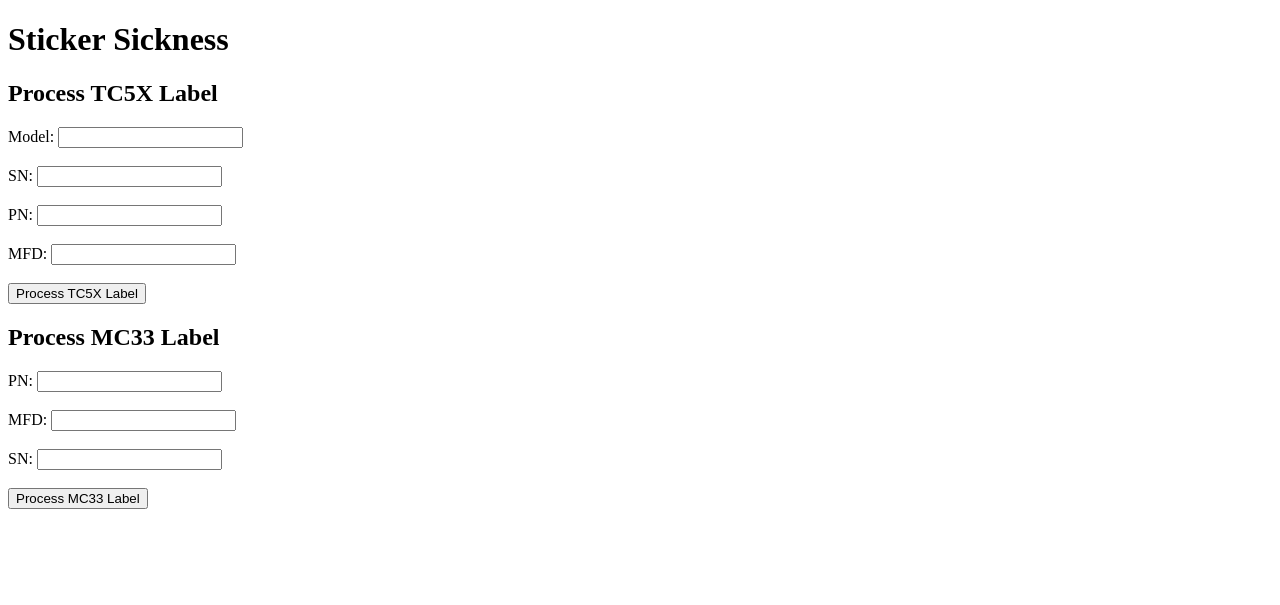
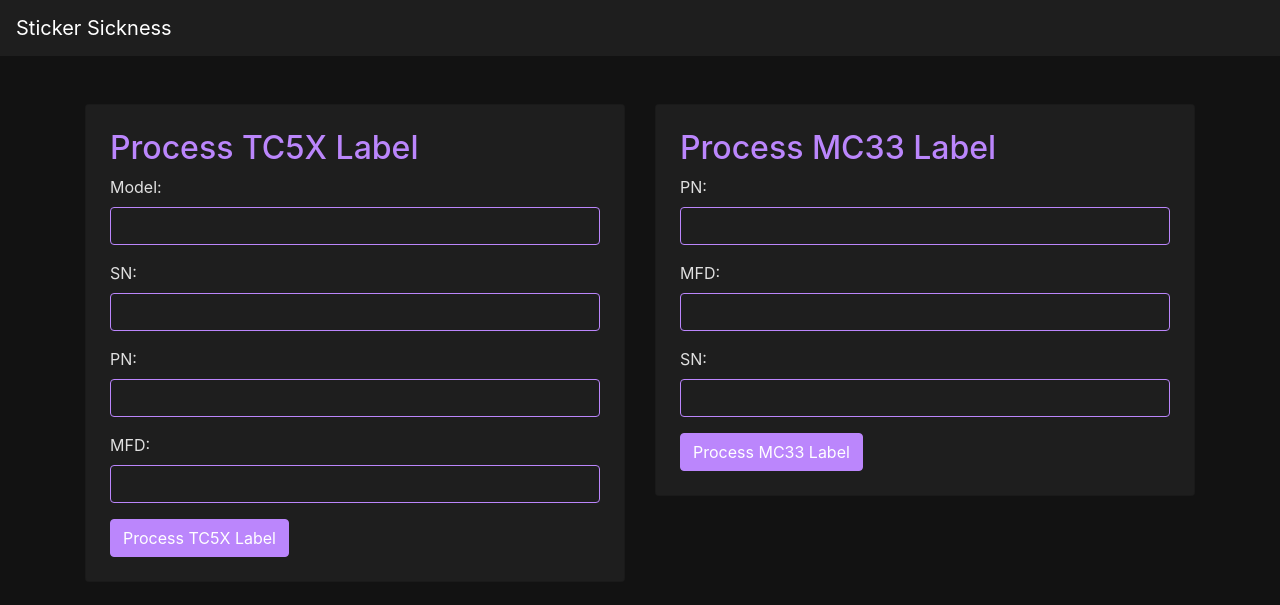
Before and after one commit to jvlhd/StickerSickness, a Flask app: page / in a window 1280 px wide. Shown: the top 605 px of the page. Run offline with Flask 3, Linux system fonts and the light colour scheme; some libraries are stand-ins or nearby versions.

Commit message:
css updated and favicon added

```diff
--- a/app.py
+++ b/app.py
@@ -1,31 +1,98 @@
-from flask import Flask, render_template, request, send_file
-import tc5x
-import mc33
-import os
+from flask import Flask, url_for
 
 app = Flask(__name__)
 
+
 @app.route('/')
 def index():
-    return render_template('index.html')
+    return '''
+    <!doctype html>
+    <html lang="en">
+      <head>
+        <meta charset="utf-8">
+        <meta name="viewport" content="width=device-width, initial-scale=1, shrink-to-fit=no">
+        <title>Sticker Sickness</title>
+        <!-- Bootstrap CSS -->
+        <link href="https://stackpath.bootstrapcdn.com/bootstrap/4.5.2/css/bootstrap.min.css" rel="stylesheet">
+        <!-- Custom CSS -->
+        <link href="{}" rel="stylesheet">
 
-@app.route('/process_tc5x', methods=['POST'])
-def process_tc5x():
-    new_model = request.form['model']
-    new_sn = request.form['sn']
-    new_pn = request.form['pn']
-    new_mfd = request.form['mfd']
-    tc5x.edit_tc5x_label('tc5x.svg', 'edited_tc5x.svg', new_model, new_sn, new_pn, new_mfd)
-    return send_file('edited_tc5x.svg', as_attachment=True)
+        <!-- Favicon -->
+        <link rel="apple-touch-icon" sizes="180x180" href="{}">
+        <link rel="icon" type="image/png" sizes="32x32" href="{}">
+        <link rel="icon" type="image/png" sizes="16x16" href="{}">
+        <link rel="manifest" href="{}">
+        <link rel="mask-icon" href="{}" color="#5bbad5">
+        <meta name="msapplication-TileColor" content="#da532c">
+        <meta name="theme-color" content="#ffffff">
+      </head>
+      <body>
+        <nav class="navbar navbar-expand-lg navbar-dark">
+          <a class="navbar-brand" href="#">Sticker Sickness</a>
+        </nav>
+        <div class="container mt-5">
+          <div class="row">
+            <div class="col-md-6">
+              <div class="card p-4 mb-4">
+                <h2>Process TC5X Label</h2>
+                <form action="/process_tc5x" method="post">
+                  <div class="form-group">
+                    <label for="model">Model:</label>
+                    <input type="text" class="form-control" id="model" name="model">
+                  </div>
+                  <div class="form-group">
+                    <label for="sn">SN:</label>
+                    <input type="text" class="form-control" id="sn" name="sn">
+                  </div>
+                  <div class="form-group">
+                    <label for="pn">PN:</label>
+                    <input type="text" class="form-control" id="pn" name="pn">
+                  </div>
+                  <div class="form-group">
+                    <label for="mfd">MFD:</label>
+                    <input type="text" class="form-control" id="mfd" name="mfd">
+                  </div>
+                  <button type="submit" class="btn btn-primary">Process TC5X Label</button>
+                </form>
+              </div>
+            </div>
+            <div class="col-md-6">
+              <div class="card p-4 mb-4">
+                <h2>Process MC33 Label</h2>
+                <form action="/process_mc33" method="post">
+                  <div class="form-group">
+                    <label for="pn">PN:</label>
+                    <input type="text" class="form-control" id="pn" name="pn">
+                  </div>
+                  <div class="form-group">
+                    <label for="mfd">MFD:</label>
+                    <input type="text" class="form-control" id="mfd" name="mfd">
+                  </div>
+                  <div class="form-group">
+                    <label for="sn">SN:</label>
+                    <input type="text" class="form-control" id="sn" name="sn">
+                  </div>
+                  <button type="submit" class="btn btn-primary">Process MC33 Label</button>
+                </form>
+              </div>
+            </div>
+          </div>
+        </div>
+        <!-- Bootstrap JS and dependencies -->
+        <script src="https://code.jquery.com/jquery-3.5.1.slim.min.js"></script>
+        <script src="https://cdn.jsdelivr.net/npm/@popperjs/core@2.5.4/dist/umd/popper.min.js"></script>
+        <script src="https://stackpath.bootstrapcdn.com/bootstrap/4.5.2/js/bootstrap.min.js"></script>
+      </body>
+    </html>
+    '''.format(
+        url_for('static', filename='css/styles.css'),
+        url_for('static', filename='apple-touch-icon.png'),
+        url_for('static', filename='favicon-32x32.png'),
+        url_for('static', filename='favicon-16x16.png'),
+        url_for('static', filename='site.webmanifest'),
+        url_for('static', filename='safari-pinned-tab.svg')
+    )
 
-@app.route('/process_mc33', methods=['POST'])
-def process_mc33():
-    new_pn = request.form['pn']
-    new_mfd = request.form['mfd']
-    new_sn = request.form['sn']
-    mc33.edit_svg_label('label.svg', 'edited_label.svg', new_pn, new_mfd, new_sn)
-    return send_file('edited_label.svg', as_attachment=True)
 
-if __name__ == '__main__':
+if __name__ == "__main__":
     app.run(debug=True)
-    app.run(host='0.0.0.0', port=80)
--- /dev/null
+++ b/static/css/styles.css
@@ -0,0 +1,34 @@
+body {
+    background-color: #121212;
+    color: #e0e0e0;
+}
+
+.navbar, .card {
+    background-color: #1e1e1e;
+}
+
+.btn-primary {
+    background-color: #bb86fc;
+    border-color: #bb86fc;
+}
+
+.btn-primary:hover {
+    background-color: #3700b3;
+    border-color: #3700b3;
+}
+
+.form-control {
+    background-color: #1e1e1e;
+    color: #e0e0e0;
+    border: 1px solid #bb86fc;
+}
+
+.form-control:focus {
+    background-color: #1e1e1e;
+    color: #e0e0e0;
+    border-color: #3700b3;
+}
+
+h1, h2 {
+    color: #bb86fc;
+}
--- a/templates/index.html
+++ b/templates/index.html
@@ -4,30 +4,75 @@
     <meta charset="utf-8">
     <meta name="viewport" content="width=device-width, initial-scale=1, shrink-to-fit=no">
     <title>Sticker Sickness</title>
+    <!-- Bootstrap CSS -->
+    <link href="https://stackpath.bootstrapcdn.com/bootstrap/4.5.2/css/bootstrap.min.css" rel="stylesheet">
+    <!-- Custom CSS -->
+    <link href="{{ url_for('static', filename='css/styles.css') }}" rel="stylesheet">
+
+    <!-- Favicon -->
+    <link rel="apple-touch-icon" sizes="180x180" href="{{ url_for('static', filename='apple-touch-icon.png') }}">
+    <link rel="icon" type="image/png" sizes="32x32" href="{{ url_for('static', filename='favicon-32x32.png') }}">
+    <link rel="icon" type="image/png" sizes="16x16" href="{{ url_for('static', filename='favicon-16x16.png') }}">
+    <link rel="manifest" href="{{ url_for('static', filename='site.webmanifest') }}">
+    <link rel="mask-icon" href="{{ url_for('static', filename='safari-pinned-tab.svg') }}" color="#5bbad5">
+    <meta name="msapplication-TileColor" content="#da532c">
+    <meta name="theme-color" content="#ffffff">
   </head>
   <body>
-    <h1>Sticker Sickness</h1>
+    <nav class="navbar navbar-expand-lg navbar-dark">
+      <a class="navbar-brand" href="#">Sticker Sickness</a>
+    </nav>
+    <div class="container mt-5">
+      <div class="row">
+        <div class="col-md-6">
+          <div class="card p-4 mb-4">
             <h2>Process TC5X Label</h2>
             <form action="/process_tc5x" method="post">
+              <div class="form-group">
                 <label for="model">Model:</label>
-      <input type="text" id="model" name="model"><br><br>
+                <input type="text" class="form-control" id="model" name="model">
+              </div>
+              <div class="form-group">
                 <label for="sn">SN:</label>
-      <input type="text" id="sn" name="sn"><br><br>
+                <input type="text" class="form-control" id="sn" name="sn">
+              </div>
+              <div class="form-group">
                 <label for="pn">PN:</label>
-      <input type="text" id="pn" name="pn"><br><br>
+                <input type="text" class="form-control" id="pn" name="pn">
+              </div>
+              <div class="form-group">
                 <label for="mfd">MFD:</label>
-      <input type="text" id="mfd" name="mfd"><br><br>
-      <button type="submit">Process TC5X Label</button>
+                <input type="text" class="form-control" id="mfd" name="mfd">
+              </div>
+              <button type="submit" class="btn btn-primary">Process TC5X Label</button>
             </form>
+          </div>
+        </div>
+        <div class="col-md-6">
+          <div class="card p-4 mb-4">
             <h2>Process MC33 Label</h2>
             <form action="/process_mc33" method="post">
+              <div class="form-group">
                 <label for="pn">PN:</label>
-      <input type="text" id="pn" name="pn"><br><br>
+                <input type="text" class="form-control" id="pn" name="pn">
+              </div>
+              <div class="form-group">
                 <label for="mfd">MFD:</label>
-      <input type="text" id="mfd" name="mfd"><br><br>
+                <input type="text" class="form-control" id="mfd" name="mfd">
+              </div>
+              <div class="form-group">
                 <label for="sn">SN:</label>
-      <input type="text" id="sn" name="sn"><br><br>
-      <button type="submit">Process MC33 Label</button>
+                <input type="text" class="form-control" id="sn" name="sn">
+              </div>
+              <button type="submit" class="btn btn-primary">Process MC33 Label</button>
             </form>
+          </div>
+        </div>
+      </div>
+    </div>
+    <!-- Bootstrap JS and dependencies -->
+    <script src="https://code.jquery.com/jquery-3.5.1.slim.min.js"></script>
+    <script src="https://cdn.jsdelivr.net/npm/@popperjs/core@2.5.4/dist/umd/popper.min.js"></script>
+    <script src="https://stackpath.bootstrapcdn.com/bootstrap/4.5.2/js/bootstrap.min.js"></script>
   </body>
 </html>
```
Also changed, not shown: Instrukcja.txt (added, +18 -0 lines), static/browserconfig.xml (added, +9 -0 lines), edited_label.svg (added), static/android-chrome-192x192.png (added), static/android-chrome-512x512.png (added), static/apple-touch-icon.png (added), static/favicon-16x16.png (added), static/favicon-32x32.png (added), static/favicon.ico (added), static/mstile-150x150.png (added), static/safari-pinned-tab.svg (added), static/site.webmanifest (added). Lines whose indentation alone changed are shown as unchanged.
